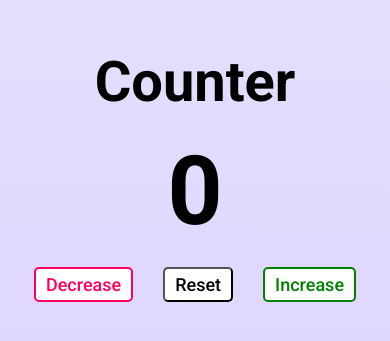
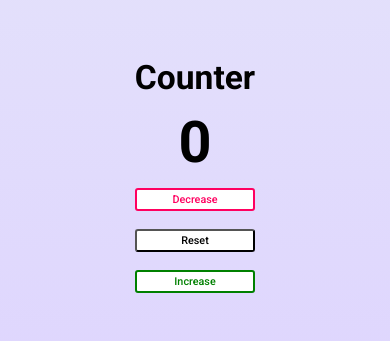
Before and after one commit to GOKULBS0023/Counter, a plain HTML site: page index.html in a window 390 px wide. Shown: the part 247-588 px from the top of the page. Drawn offline with Linux system fonts and the light colour scheme.

Commit message:
add media query and rem

```diff
--- a/style.css
+++ b/style.css
@@ -2,7 +2,10 @@
     margin: 0;
     padding: 0;
     font-family: 'Roboto', sans-serif;
-  }
+}
+html{
+    font-size: 62.5%; /*1rem =10px*/
+}
 body{
     display: flex;
     flex-direction: column;
@@ -13,26 +16,26 @@ body{
 }
 .heading{
     text-align: center;
-    font-size: 56px;
-    margin-bottom: 20px;
+    font-size: 5.6rem;
+    margin-bottom: 2rem;
 }
 .number{
     text-align: center;
-    font-size: 96px;
-    margin-bottom: 10px;
-    margin-top: 10px;
+    font-size: 9.6rem;
+    margin-bottom: 1rem;
+    margin-top: 1rem;
 }
 .button__section{
-    margin-top: 20px;
+    margin-top: 2rem;
     display: flex;
-    gap: 30px;
+    gap: 3rem;
 }
 button{
-    padding: 5px 10px;
-    font-size: 18px;
+    padding: .5rem 1rem;
+    font-size: 1.8rem;
     font-weight: 500;
     background-color: #fff;
-    border-radius: 5px;
+    border-radius: .5rem;
     cursor: pointer;
 }
 .decrease{
@@ -43,3 +46,16 @@ button{
     color: green;
     border: 2px solid green;
 }
+@media only screen and (max-width: 600px){
+    html{
+        font-size: 50%; /*1rem = 8px*/
+    }
+}
+@media only screen and (max-width: 400px){
+    html{
+        font-size: 37.5%; /*1rem = 6px*/
+    }
+    .button__section{
+        flex-direction: column;
+    }
+}
```
